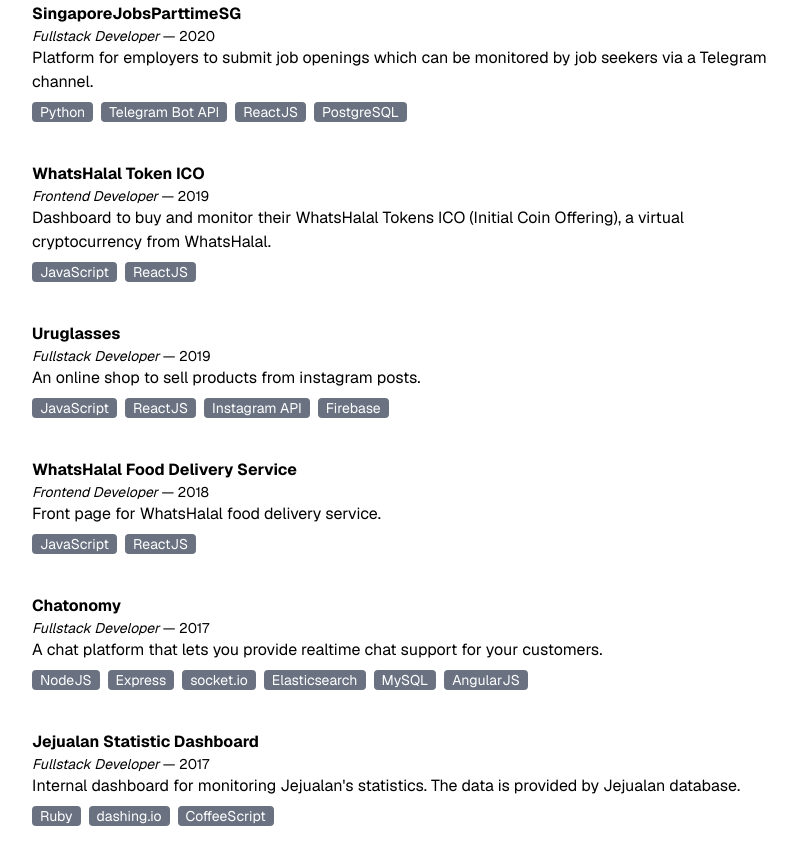
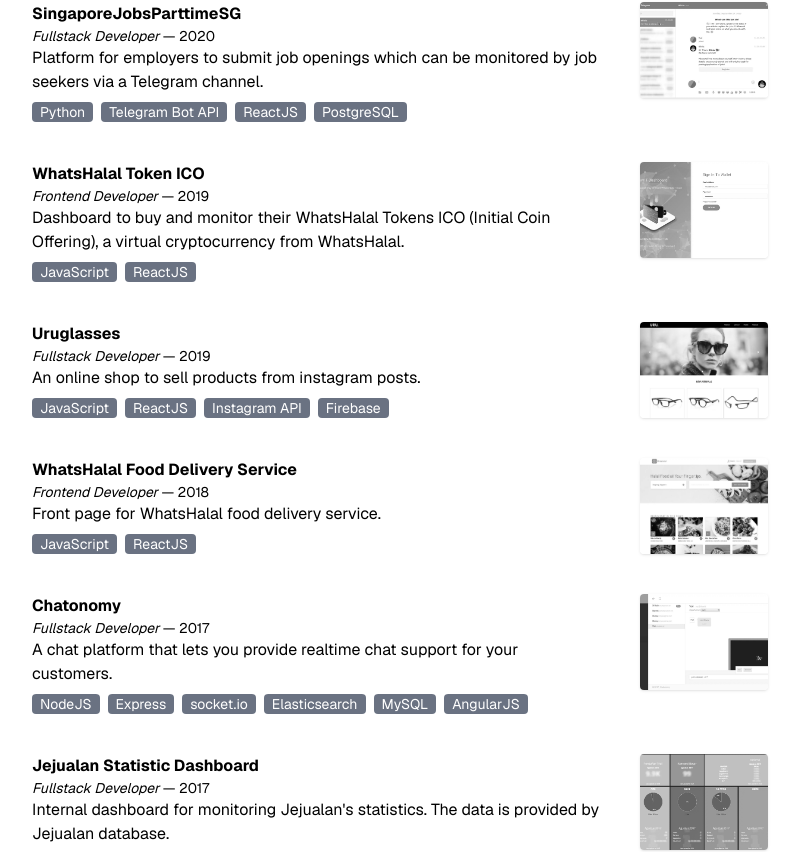
Before and after one commit to pirey/pirey.github.io, a Next.js app: page /projects in a window 1280 px wide. Shown: the part 830-1682 px from the top of the page, without its empty margins (240-1039 px from the left). Built offline with nearby package versions, Linux system fonts and the light colour scheme; no server answers.

Commit message:
feat: add project image thumbnail

```diff
--- a/content/blog/github-pages-domain-takeover/index.md
+++ b/content/blog/github-pages-domain-takeover/index.md
@@ -1,7 +1,7 @@
 ---
 title: GitHub pages domain takeover
 date: 2025-03-02T10:31:45
-description: How some shady website was deployed under my domain using GitHub pages.
+description: Some shady website was deployed under my domain using GitHub pages.
 ---
 
 Earlier this morning, someone out of nowhere deployed some ridiculously shady website under my domain name.
@@ -38,7 +38,7 @@
 
 I believe that was done using some automated bot or something similar, because it happened not long after I deleted my GitHub repository that has the custom domain configuration.
 
-Naturally, I tried to regain control over my domain name by configuring custom domain in my repository, but GitHub has the audacity to display error message saying the domain has already been taken.
+Naturally, I tried to regain control over my domain name by configuring custom domain in my repository, but to my surprise, GitHub displays an error message saying that the domain has already been taken.
 
 It was at this moment I realized that apparently my blog has been hosted without domain verification.
 
--- a/src/pages/blog/index.tsx
+++ b/src/pages/blog/index.tsx
@@ -31,13 +31,16 @@
         <ul className="flex flex-col gap-y-10 py-10">
           {props.allPostData.map((post) => (
             <li role="article" key={post.slug}>
-              <Link className="font-bold" href={`/blog/${post.slug}`}>
-                {post.metadata.title}
+              <Link
+                aria-label={post.metadata.title}
+                href={`/blog/${post.slug}`}
+              >
+                <p className="font-bold">{post.metadata.title}</p>
+                <p className="text-sm">
+                  {formatDate(new Date(post.metadata.date))}
+                </p>
+                <p>{post.metadata.description}</p>
               </Link>
-              <p className="text-sm">
-                {formatDate(new Date(post.metadata.date))}
-              </p>
-              <p>{post.metadata.description}</p>
             </li>
           ))}
         </ul>
--- a/src/pages/projects/index.tsx
+++ b/src/pages/projects/index.tsx
@@ -5,7 +5,7 @@
 import { PAGE_TITLE } from "@/constants";
 import { Project, sortedProjects } from "@/shared/projects";
 import Head from "next/head";
-// import Image from "next/image";
+import Image from "next/image";
 import Link from "next/link";
 
 export default function ProjectsPage() {
@@ -33,10 +33,13 @@
 
 function ProjectListItem({ project }: { project: Project }) {
   return (
-    <>
-      <Link className="font-bold" href={`/projects/${project.slug}`}>
-        {project.title}
-      </Link>
+    <Link
+      aria-label={project.title}
+      href={`/projects/${project.slug}`}
+      className="group flex justify-between gap-x-10"
+    >
+      <div>
+        <p className="font-bold">{project.title}</p>
         <p className="text-sm">
           <span className="italic">{project.role}</span> — {project.year}
         </p>
@@ -46,13 +49,13 @@
             <LabelBadge key={tag}>{tag}</LabelBadge>
           ))}
         </div>
-      {/* <div className="pt-10"> */}
-      {/*   <Image */}
-      {/*     src={project.images[0].src} */}
-      {/*     alt={project.title} */}
-      {/*     className="rounded-lg shadow-sm" */}
-      {/*   /> */}
-      {/* </div> */}
-    </>
+      </div>
+
+      <Image
+        src={project.images[0].src}
+        alt={project.title}
+        className="hidden h-24 w-32 rounded-sm object-cover object-top shadow-sm grayscale group-hover:grayscale-0 sm:inline-flex"
+      />
+    </Link>
   );
 }
--- a/src/shared/projects.ts
+++ b/src/shared/projects.ts
@@ -114,8 +114,8 @@
     images: [
       {
         orientation: "landscape",
-        alt: "Project List",
-        src: sureProjectList,
+        alt: "Plan Detail",
+        src: surePlanDetail,
       },
       {
         orientation: "landscape",
@@ -124,8 +124,8 @@
       },
       {
         orientation: "landscape",
-        alt: "Plan Detail",
-        src: surePlanDetail,
+        alt: "Project List",
+        src: sureProjectList,
       },
       {
         orientation: "landscape",
```
Also changed, not shown: 1 other file (tests, documents, lock files or other folders). Lines whose indentation alone changed are shown as unchanged.
